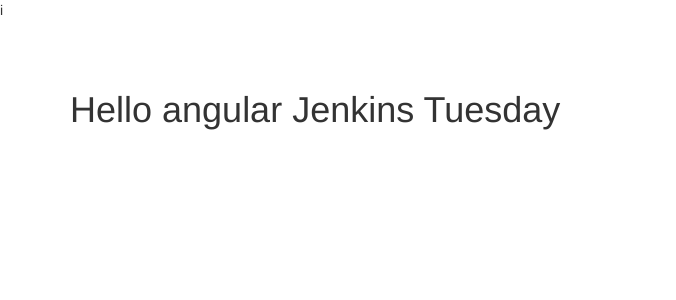
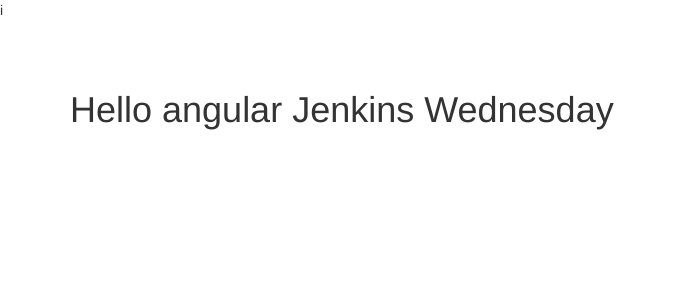
Before and after one commit to ahmnader/angularTestproject, an Angular app: page / in a window 1280 px wide. Shown: the top 300 px of the page, without its empty margins (0-676 px from the left). Built offline with nearby package versions, Linux system fonts and the light colour scheme.

Commit message:
Update app.component.html wed 1

```diff
--- a/src/app/app.component.html
+++ b/src/app/app.component.html
@@ -1,3 +1,3 @@
 <div class="container">
-  <h1>Hello angular Jenkins Tuesday</h1>
+  <h1>Hello angular Jenkins Wednesday</h1>
 </div>
```
